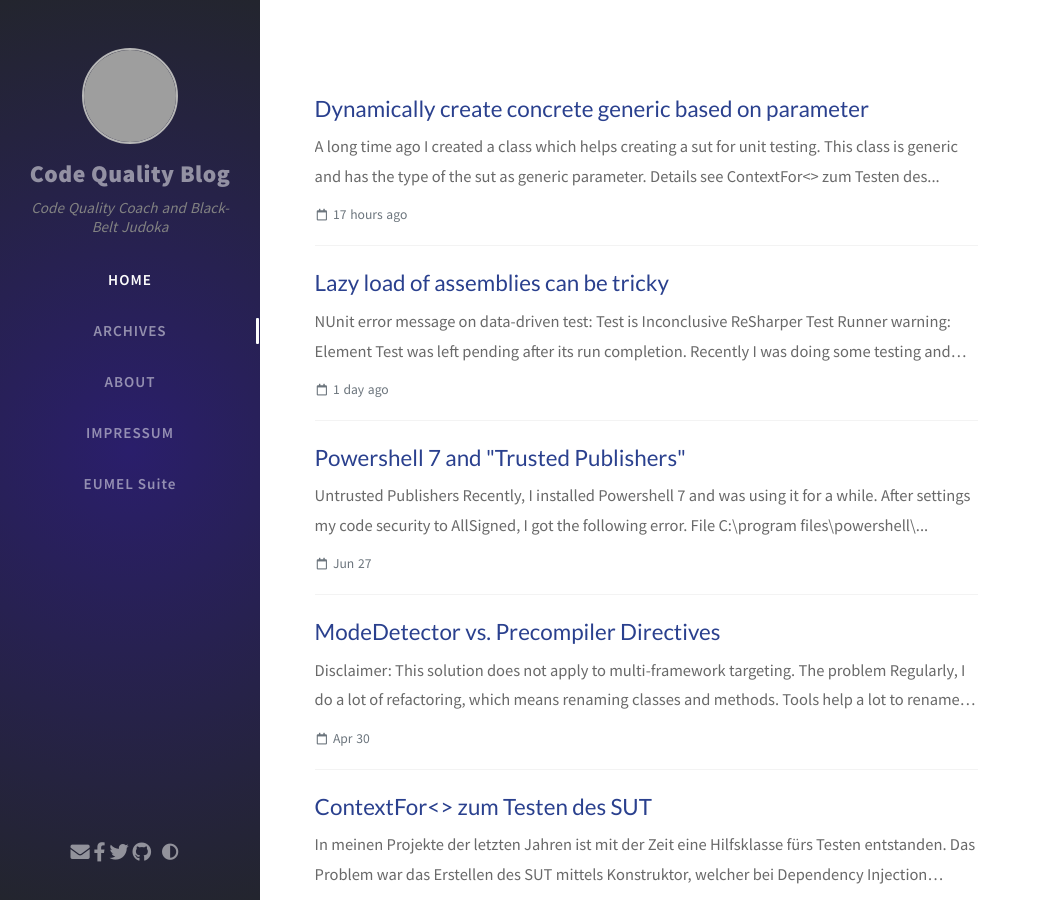
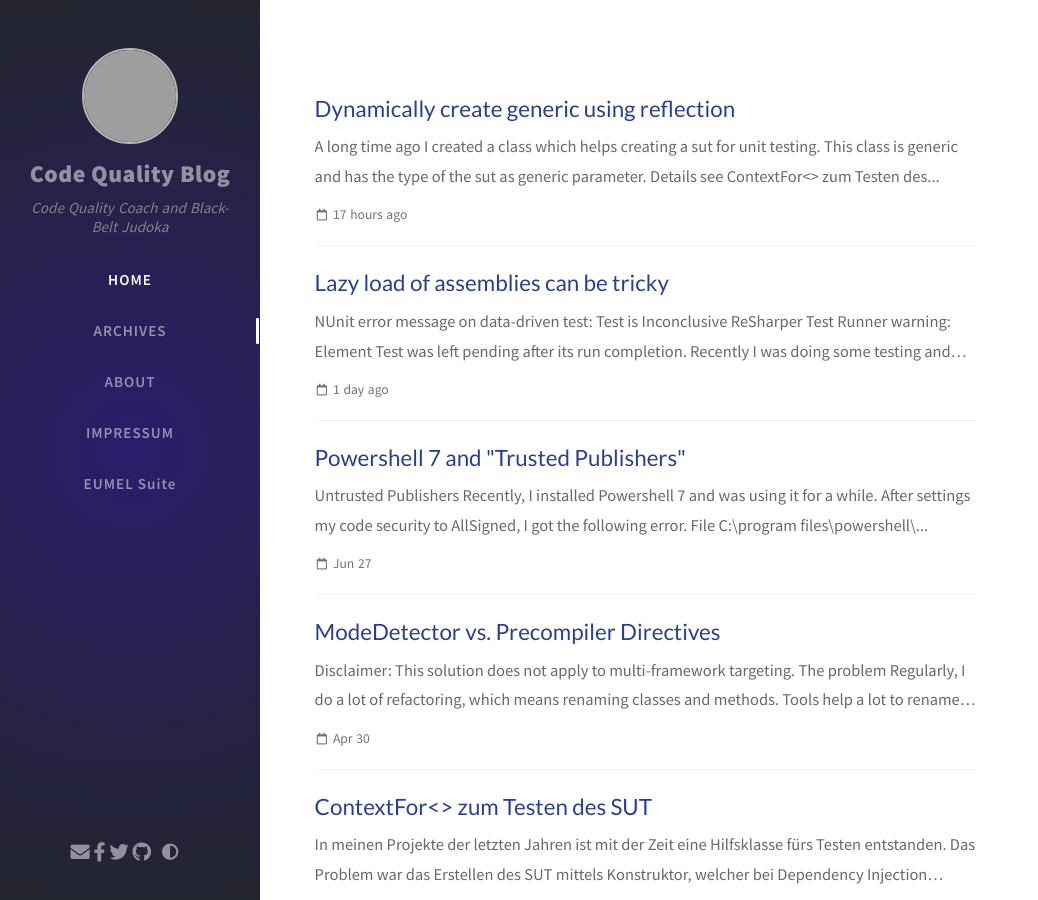
Before and after one commit to CodeQualityCoach/codequalitycoach.github.io, a Jekyll site: the page built from index.html, in a window 1280 px wide and 900 px high. Shown: the whole window, without its empty margins (0-1038 px from the left). Built offline with Jekyll 4.4.1, drawn with Linux system fonts in a browser that asks for light colours; nearby versions of some CDN libraries; the list of posts is cut into pages by our own code; comment, search, counter and statistics services are not loaded; grey boxes are pictures that could not be loaded.

Commit message:
Update 2021-07-03-dynamic-generic.md

```diff
--- a/_posts/2021-07-03-dynamic-generic.md
+++ b/_posts/2021-07-03-dynamic-generic.md
@@ -1,8 +1,8 @@
 ---
 layout: post
-title: Dynamically create concrete generic based on parameter
+title: Dynamically create generic using reflection
 categories: [EN, Testing, Snippet]
-tags: [.NET, Code, Testing, Generics]
+tags: [.NET, Code, Testing, Generics, Reflection]
 ---
 
 A long time ago I created a class which helps creating a sut for unit testing. This class is generic and has the type of the sut as generic parameter.
```
